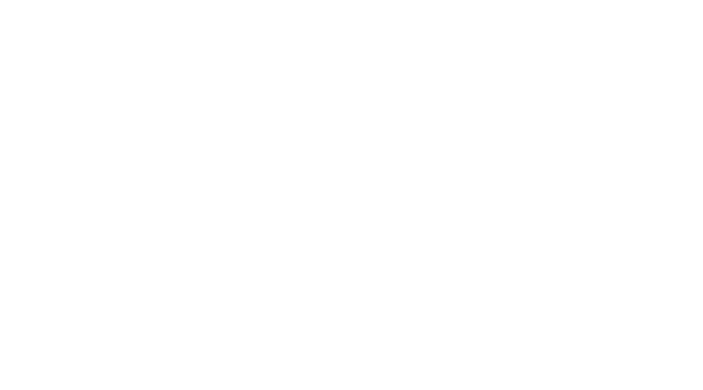
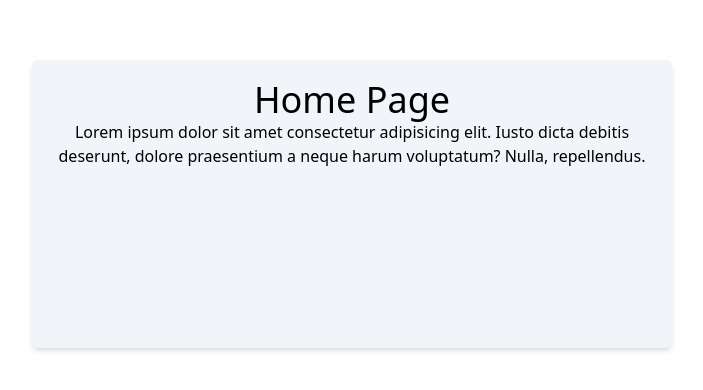
Before and after one commit to Vinchands/movinix, a React (Vite) app: page / in a window 1280 px wide. Shown: the part 196-586 px from the top of the page, without its empty margins (288-991 px from the left). Built offline with nearby package versions, Linux system fonts and the light colour scheme.

Commit message:
Add home page for initialization

```diff
--- /dev/null
+++ b/src/pages/home/Home.view.tsx
@@ -0,0 +1,10 @@
+export default function Home() {
+  return (
+    <>
+      <div className="absolute min-w-72 h-72 top-1/2 left-1/2 transform -translate-x-1/2 -translate-y-1/2 p-5 bg-slate-100 rounded-md shadow-md text-center">
+        <h1 className="font-light text-4xl">Home Page</h1>
+        <p>Lorem ipsum dolor sit amet consectetur adipisicing elit. Iusto dicta debitis deserunt, dolore praesentium a neque harum voluptatum? Nulla, repellendus.</p>
+      </div>
+    </>
+  )
+}
--- a/src/pages/index.ts
+++ b/src/pages/index.ts
@@ -0,0 +1,3 @@
+import Home from './home/Home.view'
+
+export { Home }
--- a/src/routes/router.tsx
+++ b/src/routes/router.tsx
@@ -1,10 +1,11 @@
 import { BrowserRouter, Routes, Route } from 'react-router'
+import { Home } from '@/pages'
 
 export default function Router() {
   return (
     <BrowserRouter>
       <Routes>
-        <Route index path="/" />
+        <Route index path="/" element={<Home />} />
       </Routes>
     </BrowserRouter>
   )
```
